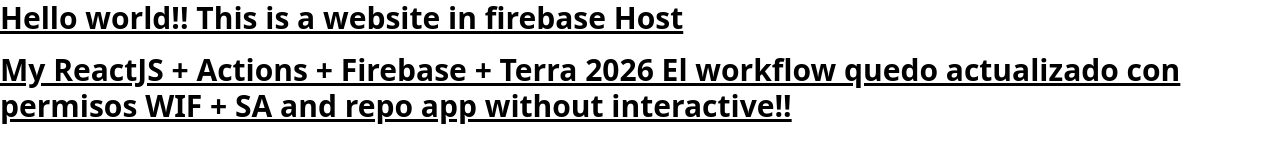
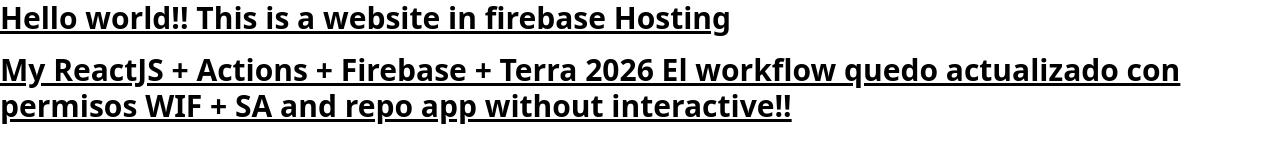
Before and after one commit to Jemos-Labs/ensayo-react24, a React (Vite) app: page / in a window 1280 px wide. Shown: the top 144 px of the page. Built offline with nearby package versions, Linux system fonts and the light colour scheme; no server answers.

Commit message:
ci: adding text in app.jsx2

```diff
--- a/src/App.jsx
+++ b/src/App.jsx
@@ -21,7 +21,7 @@
 const App = () => {
   return (
     <div className="text-3xl font-bold underline space-y-4">
-      <h2>Hello world!! This is a website in firebase Host</h2>
+      <h2>Hello world!! This is a website in firebase Hosting</h2>
 
       <p>My ReactJS + Actions + Firebase + Terra 2026 El workflow quedo actualizado con permisos WIF + SA and repo app without interactive!!</p>
       <GoogleLogin />
```
